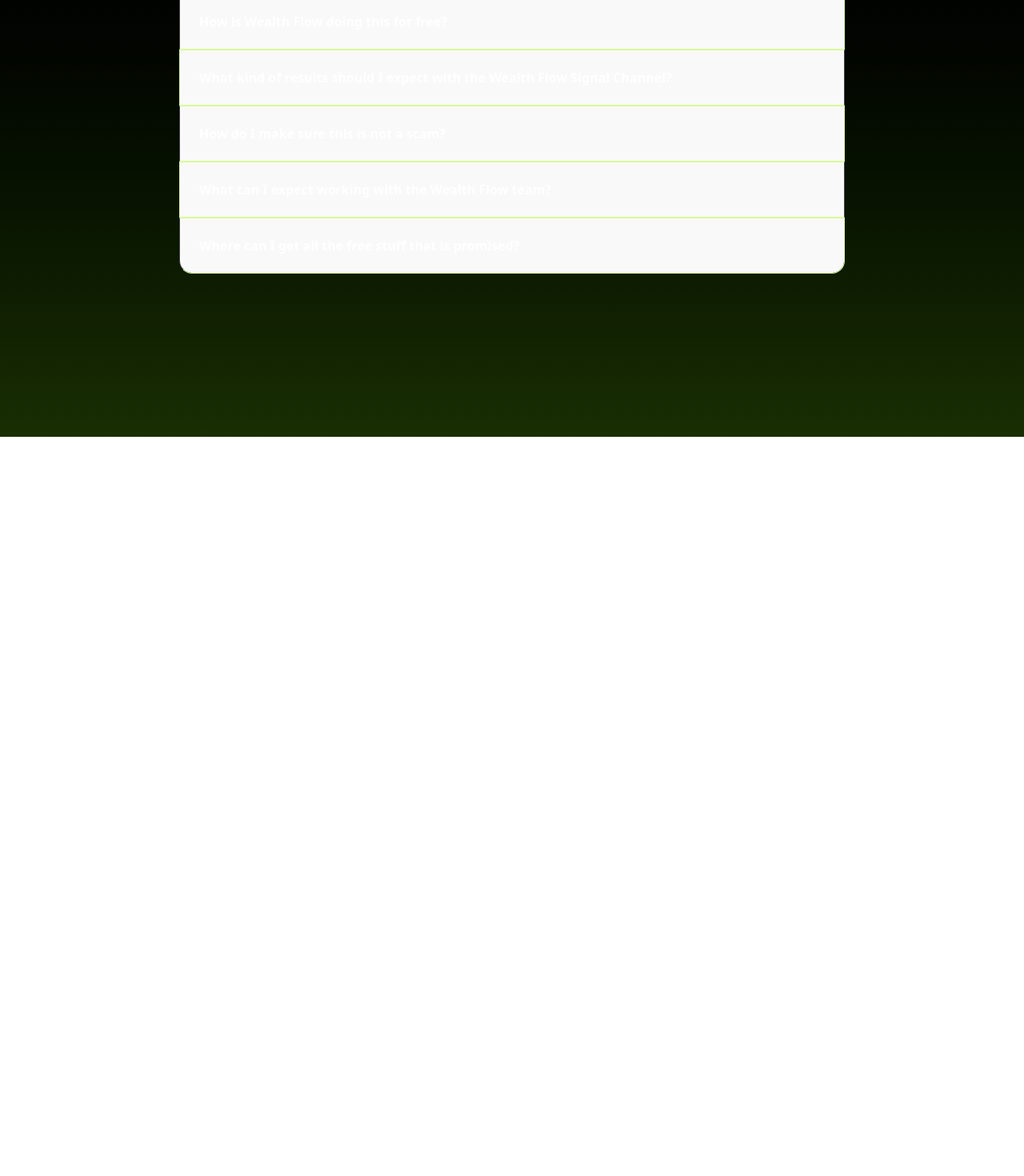
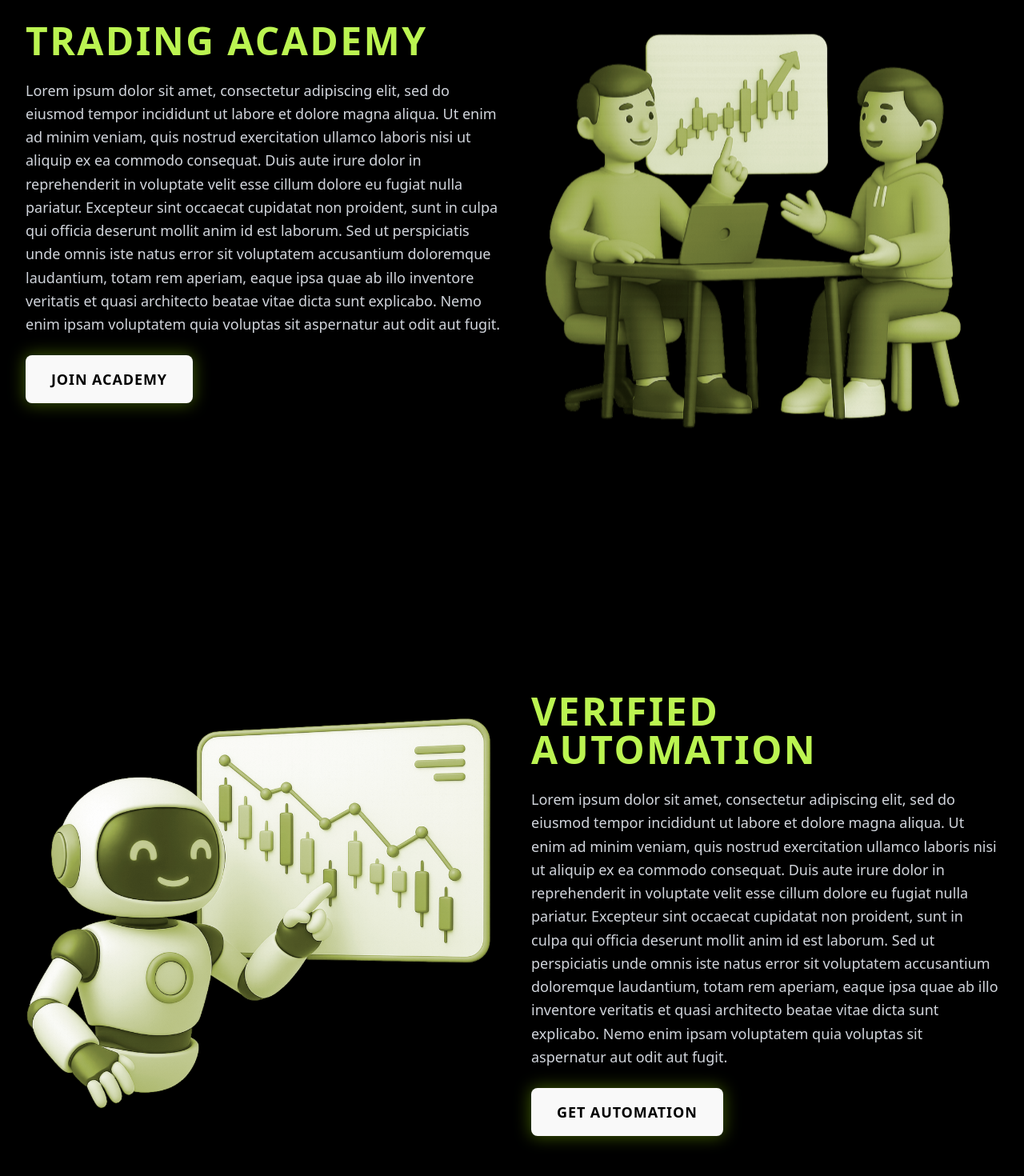
Before and after one commit to sterinpaul/wealth-flow, a React (Vite) app: page / in a window 1280 px wide. Shown: the part 3809-5279 px from the top of the page at 80% size. Before the commit the page ends 4355 px from the top, so only its background shows below. Built offline with nearby package versions, Linux system fonts and the light colour scheme.

Commit message:
feat(join-sections): Add components for trading,automation and community

```diff
--- /dev/null
+++ b/src/components/Community.tsx
@@ -0,0 +1,71 @@
+import { motion } from 'framer-motion';
+
+const Community = () => {
+  const fadeInLeft = {
+    hidden: { opacity: 0, x: -60 },
+    visible: { opacity: 1, x: 0 }
+  };
+
+  const fadeInRight = {
+    hidden: { opacity: 0, x: 60 },
+    visible: { opacity: 1, x: 0 }
+  };
+
+  return (
+    <section className="py-20 bg-black">
+      <div className="max-w-7xl mx-auto px-4 sm:px-6 lg:px-8">
+        <div className="grid grid-cols-1 lg:grid-cols-2 gap-12 items-center">
+          {/* Image - Shows first on mobile, second on desktop */}
+          <motion.div
+            initial="hidden"
+            whileInView="visible"
+            viewport={{ once: true, amount: 0.3 }}
+            variants={fadeInRight}
+            transition={{ duration: 0.8, delay: 0.2 }}
+            className="order-1 lg:order-2"
+          >
+            <img src="/images/community.svg" className='w-full h-full' alt="Community image" />
+          </motion.div>
+
+          {/* Text content - Shows second on mobile, first on desktop */}
+          <motion.div
+            initial="hidden"
+            whileInView="visible"
+            viewport={{ once: true, amount: 0.3 }}
+            variants={fadeInLeft}
+            transition={{ duration: 0.8 }}
+            className="space-y-6 order-2 lg:order-1"
+          >
+            <h2 className="text-4xl md:text-5xl font-bold text-lime-300 mb-6 tracking-wider">
+              COMMUNITY
+            </h2>
+
+            <p className="text-gray-300 text-lg leading-relaxed">
+              Lorem ipsum dolor sit amet, consectetur adipiscing elit, sed do
+              eiusmod tempor incididunt ut labore et dolore magna aliqua. Ut enim ad
+              minim veniam, quis nostrud exercitation ullamco laboris nisi ut
+              aliquip ex ea commodo consequat. Duis aute irure dolor in
+              reprehenderit in voluptate velit esse cillum dolore eu fugiat nulla
+              pariatur. Excepteur sint occaecat cupidatat non proident, sunt in
+              culpa qui officia deserunt mollit anim id est laborum. Sed ut
+              perspiciatis unde omnis iste natus error sit voluptatem accusantium
+              doloremque laudantium, totam rem aperiam, eaque ipsa quae ab illo
+              inventore veritatis et quasi architecto beatae vitae dicta sunt
+              explicabo. Nemo enim ipsam voluptatem quia voluptas sit aspernatur aut
+              odit aut fugit.
+            </p>
+
+            <motion.button
+              className="bg-lime-300 hover:bg-lime-400 text-black px-8 py-4 rounded-lg text-lg font-bold tracking-wider transition-all duration-300 custom-box-shadow transform hover:scale-105"
+              whileTap={{ scale: 0.95 }}
+            >
+              JOIN COMMUNITY
+            </motion.button>
+          </motion.div>
+        </div>
+      </div>
+    </section>
+  );
+};
+
+export default Community;
--- /dev/null
+++ b/src/components/TradingAcademy.tsx
@@ -0,0 +1,71 @@
+import { motion } from 'framer-motion';
+
+const TradingAcademy = () => {
+  const fadeInLeft = {
+    hidden: { opacity: 0, x: -60 },
+    visible: { opacity: 1, x: 0 }
+  };
+
+  const fadeInRight = {
+    hidden: { opacity: 0, x: 60 },
+    visible: { opacity: 1, x: 0 }
+  };
+
+  return (
+    <section className="py-20 bg-black">
+      <div className="max-w-7xl mx-auto px-4 sm:px-6 lg:px-8">
+        <div className="grid grid-cols-1 lg:grid-cols-2 gap-4 items-center">
+          {/* Image - Shows first on mobile, second on desktop */}
+          <motion.div
+            initial="hidden"
+            whileInView="visible"
+            viewport={{ once: true, amount: 0.3 }}
+            variants={fadeInRight}
+            transition={{ duration: 0.8, delay: 0.2 }}
+            className="order-1 lg:order-2"
+          >
+            <img src="/images/trading-academy.svg" className='w-full h-full' alt="Trading academy image" />
+          </motion.div>
+
+          {/* Text content - Shows second on mobile, first on desktop */}
+          <motion.div
+            initial="hidden"
+            whileInView="visible"
+            viewport={{ once: true, amount: 0.3 }}
+            variants={fadeInLeft}
+            transition={{ duration: 0.8 }}
+            className="space-y-6 order-2 lg:order-1"
+          >
+            <h2 className="text-4xl md:text-5xl font-bold text-lime-300 mb-6 tracking-wider">
+              TRADING ACADEMY
+            </h2>
+
+            <p className="text-gray-300 text-lg leading-relaxed">
+              Lorem ipsum dolor sit amet, consectetur adipiscing elit, sed do
+              eiusmod tempor incididunt ut labore et dolore magna aliqua. Ut enim ad
+              minim veniam, quis nostrud exercitation ullamco laboris nisi ut
+              aliquip ex ea commodo consequat. Duis aute irure dolor in
+              reprehenderit in voluptate velit esse cillum dolore eu fugiat nulla
+              pariatur. Excepteur sint occaecat cupidatat non proident, sunt in
+              culpa qui officia deserunt mollit anim id est laborum. Sed ut
+              perspiciatis unde omnis iste natus error sit voluptatem accusantium
+              doloremque laudantium, totam rem aperiam, eaque ipsa quae ab illo
+              inventore veritatis et quasi architecto beatae vitae dicta sunt
+              explicabo. Nemo enim ipsam voluptatem quia voluptas sit aspernatur aut
+              odit aut fugit.
+            </p>
+
+            <motion.button
+              className="bg-lime-300 hover:bg-lime-400 text-black px-8 py-4 rounded-lg text-lg font-bold tracking-wider transition-all duration-300 custom-box-shadow transform hover:scale-105"
+              whileTap={{ scale: 0.95 }}
+            >
+              JOIN ACADEMY
+            </motion.button>
+          </motion.div>
+        </div>
+      </div>
+    </section>
+  );
+};
+
+export default TradingAcademy;
--- /dev/null
+++ b/src/components/VerifiedAutomation.tsx
@@ -0,0 +1,71 @@
+import { motion } from 'framer-motion';
+
+const VerifiedAutomation = () => {
+  const fadeInLeft = {
+    hidden: { opacity: 0, x: -60 },
+    visible: { opacity: 1, x: 0 }
+  };
+
+  const fadeInRight = {
+    hidden: { opacity: 0, x: 60 },
+    visible: { opacity: 1, x: 0 }
+  };
+
+  return (
+    <section className="py-20 bg-black">
+      <div className="max-w-7xl mx-auto px-4 sm:px-6 lg:px-8">
+        <div className="grid grid-cols-1 lg:grid-cols-2 gap-12 items-center">
+          {/* Image - Shows first on mobile and desktop */}
+          <motion.div
+            initial="hidden"
+            whileInView="visible"
+            viewport={{ once: true, amount: 0.3 }}
+            variants={fadeInLeft}
+            transition={{ duration: 0.8 }}
+            className="order-1"
+          >
+            <img src="/images/verified-automation.svg" className='w-full h-full' alt="Verified automation image" />
+          </motion.div>
+
+          {/* Text content - Shows second on mobile and desktop */}
+          <motion.div
+            initial="hidden"
+            whileInView="visible"
+            viewport={{ once: true, amount: 0.3 }}
+            variants={fadeInRight}
+            transition={{ duration: 0.8, delay: 0.2 }}
+            className="space-y-6 order-2"
+          >
+            <h2 className="text-4xl md:text-5xl font-bold text-lime-300 mb-6 tracking-wider">
+              VERIFIED AUTOMATION
+            </h2>
+
+            <p className="text-gray-300 text-lg leading-relaxed">
+              Lorem ipsum dolor sit amet, consectetur adipiscing elit, sed do
+              eiusmod tempor incididunt ut labore et dolore magna aliqua. Ut enim ad
+              minim veniam, quis nostrud exercitation ullamco laboris nisi ut
+              aliquip ex ea commodo consequat. Duis aute irure dolor in
+              reprehenderit in voluptate velit esse cillum dolore eu fugiat nulla
+              pariatur. Excepteur sint occaecat cupidatat non proident, sunt in
+              culpa qui officia deserunt mollit anim id est laborum. Sed ut
+              perspiciatis unde omnis iste natus error sit voluptatem accusantium
+              doloremque laudantium, totam rem aperiam, eaque ipsa quae ab illo
+              inventore veritatis et quasi architecto beatae vitae dicta sunt
+              explicabo. Nemo enim ipsam voluptatem quia voluptas sit aspernatur aut
+              odit aut fugit.
+            </p>
+
+            <motion.button
+              className="bg-lime-300 hover:bg-lime-400 text-black px-8 py-4 rounded-lg text-lg font-bold tracking-wider transition-all duration-300 custom-box-shadow transform hover:scale-105"
+              whileTap={{ scale: 0.95 }}
+            >
+              GET AUTOMATION
+            </motion.button>
+          </motion.div>
+        </div>
+      </div>
+    </section>
+  );
+};
+
+export default VerifiedAutomation;
--- a/src/components/index.ts
+++ b/src/components/index.ts
@@ -5,3 +5,6 @@ export { default as WhyWealthFlow } from './WhyWealthFlow';
 export { default as Testimonials } from './Testimonials';
 export { default as FAQ } from './FAQ';
 export { default as Loader } from './Loader';
+export { default as TradingAcademy } from './TradingAcademy';
+export { default as VerifiedAutomation } from './VerifiedAutomation';
+export { default as Community } from './Community';
--- a/src/pages/Home.tsx
+++ b/src/pages/Home.tsx
@@ -6,6 +6,9 @@ import {
   WhyWealthFlow,
   Testimonials,
   FAQ,
+  TradingAcademy,
+  VerifiedAutomation,
+  Community,
 } from '../components';
 import Testimonials2 from '../components/Testimonials2';
 
@@ -18,6 +21,9 @@ const Home = () => {
       <WhyWealthFlow />
       <Testimonials />
       <Testimonials2 />
+      <TradingAcademy />
+      <VerifiedAutomation />
+      <Community />
       <FAQ />
     </div>
   );
```
